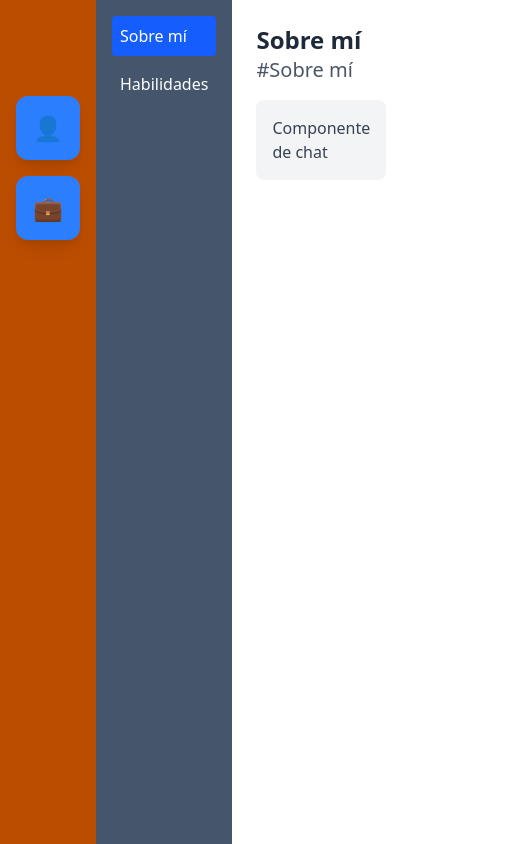
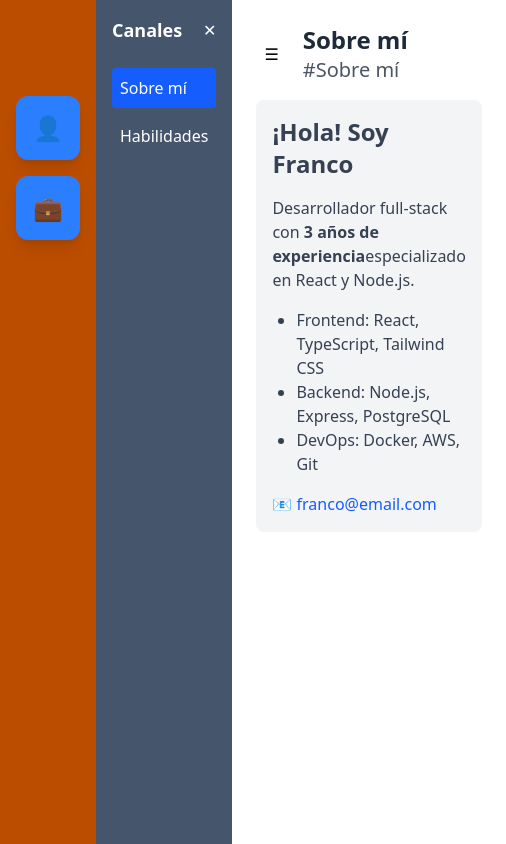
Before and after one commit to FrancoBarberis/Portfolio-Franco, a React (Vite) app: page / in a window 390 px wide. Shown: the whole page, 506 px wide, since content can reach past the window. Built offline with nearby package versions, Linux system fonts and the light colour scheme.

Commit message:
Channel sidebar animations, fix collapse and expand

```diff
--- a/src/layout/ChannelSidebar.jsx
+++ b/src/layout/ChannelSidebar.jsx
@@ -1,6 +1,27 @@
-function ChannelSidebar({channels, onChannelSelect, selectedChannel}) {
+function ChannelSidebar({channels, onChannelSelect, selectedChannel, isOpen, onToggle}) {
     return (
-        <div className="flex flex-col gap-2 bg-slate-600 text-white w-52 p-4">
+        <div className={`
+            flex flex-col gap-2 bg-slate-600 text-white p-4
+            transition-all duration-300 ease-in-out
+            ${isOpen
+                ? 'w-80 md:w-52'
+                : 'w-0 md:w-52 overflow-hidden md:overflow-visible'
+            }
+        `}>
+            {/* Header con botón cerrar solo en mobile cuando está abierto */}
+            {isOpen && (
+                <div className="flex justify-between items-center mb-4 md:hidden">
+                    <h3 className="text-lg font-semibold">Canales</h3>
+                    <button
+                        onClick={onToggle}
+                        className="text-white hover:text-gray-300"
+                    >
+                        ✕
+                    </button>
+                </div>
+            )}
+
+            {/* Lista de canales */}
             {channels.map(channel => (
                 <button
                     key={channel.id}
--- a/src/layout/ChatArea.jsx
+++ b/src/layout/ChatArea.jsx
@@ -1,14 +1,29 @@
-function ChatArea({ channel, serverName }) {
+function ChatArea({ channel, serverName, onMenuClick, isChannelSidebarOpen }) {
   return (
     <div className="flex-1 bg-white p-6">
       <div className="mb-4">
-        <h1 className="text-2xl font-bold text-gray-800">{serverName}</h1>
-        <h2 className="text-xl text-gray-600">#{channel.channelName}</h2>
+        <div className="flex items-center gap-4">
+          {/* Botón menú solo en mobile */}
+          <button
+            onClick={onMenuClick}
+            className="md:hidden p-2 hover:bg-gray-100 rounded"
+          >
+            ☰
+          </button>
+          <div>
+            <h1 className="text-2xl font-bold text-gray-800">{serverName}</h1>
+            <h2 className="text-xl text-gray-600">#{channel.channelName}</h2>
+          </div>
+        </div>
       </div>
 
       <div className="bg-gray-100 p-4 rounded-lg">
-        <div className="whitespace-pre-line text-gray-700">
-          {channel.chat}
+        <div className="text-gray-700">
+          {typeof channel.chat === 'string' ? (
+            <div className="whitespace-pre-line">{channel.chat}</div>
+          ) : (
+            channel.chat
+          )}
         </div>
       </div>
     </div>
--- a/src/layout/MainLayout.jsx
+++ b/src/layout/MainLayout.jsx
@@ -13,12 +13,50 @@ function MainLayout() {
         {
           id: 11,
           channelName: "Sobre mí",
-          chat: "Componente de chat",
+          chat: (
+            <div>
+              <h3 className="text-2xl font-bold mb-4">¡Hola! Soy Franco</h3>
+              <p className="mb-4">
+                Desarrollador full-stack con <strong>3 años de experiencia</strong>
+                especializado en React y Node.js.
+              </p>
+              <ul className="list-disc ml-6 mb-4">
+                <li>Frontend: React, TypeScript, Tailwind CSS</li>
+                <li>Backend: Node.js, Express, PostgreSQL</li>
+                <li>DevOps: Docker, AWS, Git</li>
+              </ul>
+              <p>
+                📧 <a href="mailto:franco@email.com" className="text-blue-600 hover:underline">
+                  franco@email.com
+                </a>
+              </p>
+            </div>
+          )
         },
         {
           id: 12,
           channelName: "Habilidades",
-          chat: "Componente de chat",}
+          chat: (
+            <div className="grid grid-cols-2 gap-6">
+              <div>
+                <h4 className="font-bold text-lg mb-2">Frontend</h4>
+                <div className="flex flex-wrap gap-2">
+                  <span className="bg-blue-100 px-3 py-1 rounded-full text-sm">React</span>
+                  <span className="bg-green-100 px-3 py-1 rounded-full text-sm">Vue.js</span>
+                  <span className="bg-purple-100 px-3 py-1 rounded-full text-sm">TypeScript</span>
+                </div>
+              </div>
+              <div>
+                <h4 className="font-bold text-lg mb-2">Backend</h4>
+                <div className="flex flex-wrap gap-2">
+                  <span className="bg-yellow-100 px-3 py-1 rounded-full text-sm">Node.js</span>
+                  <span className="bg-red-100 px-3 py-1 rounded-full text-sm">Python</span>
+                  <span className="bg-blue-100 px-3 py-1 rounded-full text-sm">PostgreSQL</span>
+                </div>
+              </div>
+            </div>
+          )
+        }
       ],
     },
     {
@@ -29,27 +67,70 @@ function MainLayout() {
         {
           id: 21,
           channelName: "TburgerLabs",
-          chat: "Componente de chat",
-        },
+          chat: (
+            <div>
+              <img src="/proyecto1.jpg" alt="TburgerLabs" className="w-full max-w-md mb-4 rounded-lg" />
+              <h3 className="text-xl font-bold mb-2">TburgerLabs - Sistema de Pedidos</h3>
+              <p className="mb-4">
+                Aplicación web completa para gestión de pedidos de restaurante con
+                <strong> React + Node.js + PostgreSQL</strong>.
+              </p>
+              <div className="mb-4">
+                <h4 className="font-semibold mb-2">Características:</h4>
+                <ul className="list-disc ml-6">
+                  <li>Panel de administración</li>
+                  <li>Sistema de pedidos en tiempo real</li>
+                  <li>Integración con pagos</li>
+                  <li>Dashboard de estadísticas</li>
+                </ul>
+              </div>
+              <div className="flex gap-4">
+                <a href="#" className="bg-blue-500 text-white px-4 py-2 rounded hover:bg-blue-600">
+                  Ver Demo
+                </a>
+                <a href="#" className="bg-gray-500 text-white px-4 py-2 rounded hover:bg-gray-600">
+                  GitHub
+                </a>
+              </div>
+            </div>
+          )
+        }
       ],
     },
   ];
   const [selectedServer, setSelectedServer] = useState(servidores[0]);
   const [selectedChannel, setSelectedChannel] = useState(servidores[0].channels[0]);
+  const [isChannelSidebarOpen, setIsChannelSidebarOpen] = useState(true);
+
   const handleChannelChange = (channel) => {
     setSelectedChannel(channel);
+    setIsChannelSidebarOpen(false); // Colapsar en mobile después de seleccionar canal
   }
+
   const handleServerChange = (server) => {
     setSelectedServer(server);
-    setSelectedChannel(server.channels[0]); // Seleccionar primer canal del nuevo servidor
+    setSelectedChannel(server.channels[0]);
+    setIsChannelSidebarOpen(true); // Expandir sidebar cuando se selecciona nuevo servidor
   };
 
   return (
     <div className="bg-blue-950 min-h-screen flex flex-row">
       <ServerSidebar servers={servidores} onServerSelect={handleServerChange} />
-      <ChannelSidebar channels={selectedServer.channels} onChannelSelect={handleChannelChange} selectedChannel={selectedChannel} />
-      <ChatArea channel={selectedChannel} serverName={selectedServer.tooltip} />
 
+      <ChannelSidebar
+        channels={selectedServer.channels}
+        onChannelSelect={handleChannelChange}
+        selectedChannel={selectedChannel}
+        isOpen={isChannelSidebarOpen}
+        onToggle={() => setIsChannelSidebarOpen(!isChannelSidebarOpen)}
+      />
+
+      <ChatArea
+        channel={selectedChannel}
+        serverName={selectedServer.tooltip}
+        onMenuClick={() => setIsChannelSidebarOpen(!isChannelSidebarOpen)}
+        isChannelSidebarOpen={isChannelSidebarOpen}
+      />
     </div>
   );
 }
```
